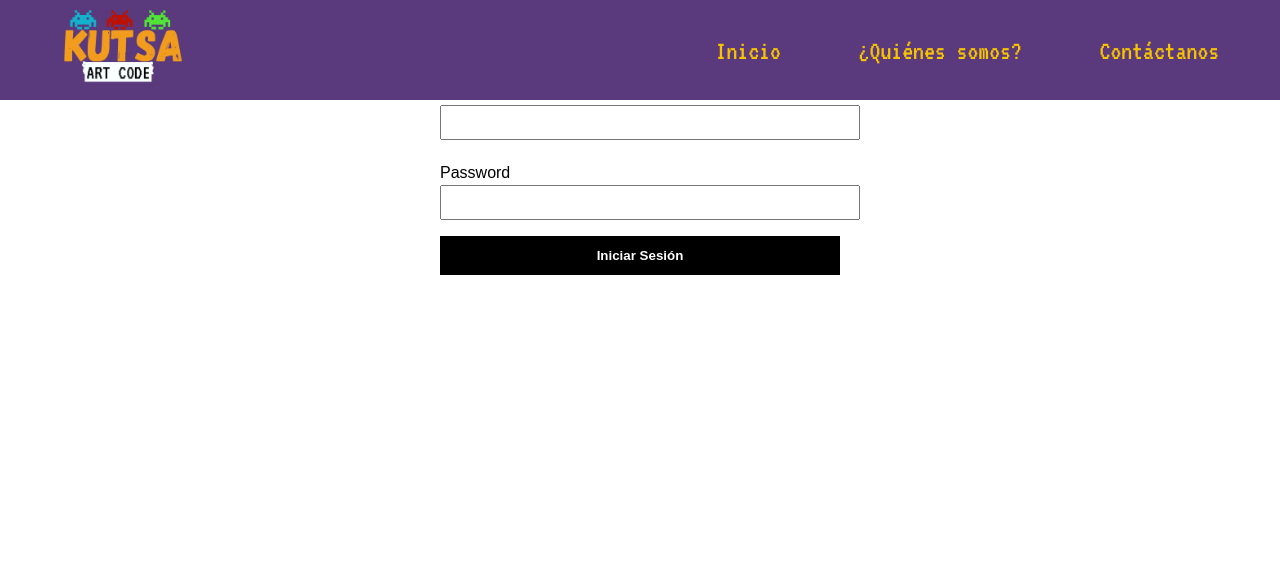
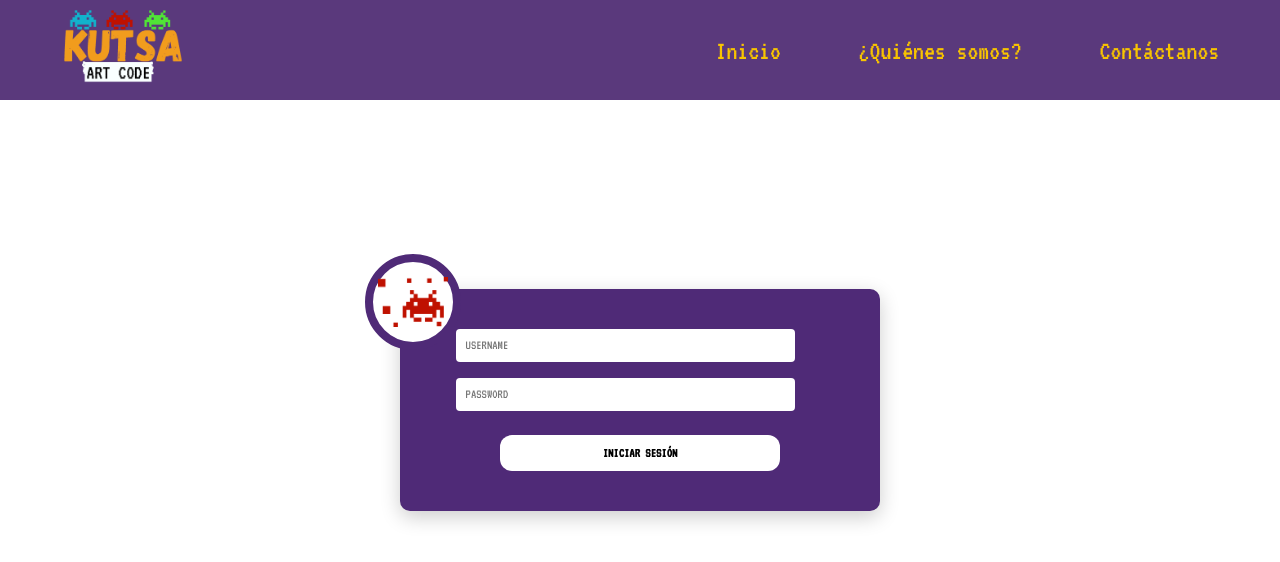
Before and after one commit to MarlonAngarita/Proyecto_final_v2, an Angular app in the folder Frontend/: page /login in a window 1280 px wide. Shown: the top 562 px of the page. Built offline with nearby package versions, Linux system fonts and the light colour scheme.

Commit message:
subiendo login

```diff
--- a/Frontend/src/app/pages/Login/login.css
+++ b/Frontend/src/app/pages/Login/login.css
@@ -1,32 +1,78 @@
-.auth-form {
-  max-width: 400px;
-  margin: 2rem auto;
-  text-align: left;
+body, html {
+  margin: 0;
+  padding: 0;
+  height: 100%;
   font-family: 'Orbitron', sans-serif;
+  background-color: #ffffff;
+}
 
-  h2 {
-    text-align: center;
-    margin-bottom: 1.5rem;
-  }
 
-  label {
-    display: block;
-    margin: 0.5rem 0 0.2rem;
-  }
 
-  input {
-    width: 100%;
-    padding: 0.5rem;
-    margin-bottom: 1rem;
-  }
+/* Centrar todo */
+.login-wrapper {
+  display: flex;
+  justify-content: center;
+  align-items: center;
+  height: 100vh;
+}
 
-  button {
-    width: 100%;
-    padding: 0.75rem;
-    background: black;
-    color: white;
-    font-weight: bold;
-    border: none;
-    cursor: pointer;
-  }
+/* Caja morada */
+.login-card {
+  background-color: #4F2A77; /* morado oscuro */
+  border-radius: 10px;
+  padding: 2rem 2.5rem 2.5rem;
+  position: relative;
+  width: 400px;
+  box-shadow: 0 6px 20px rgba(0, 0, 0, 0.2);
+
 }
+
+/* Círculo con imagen */
+.icon-circle {
+  width: 80px;
+  height: 80px;
+  background-color: white;
+  border: 8px solid #4F2A77;
+  border-radius: 50%;
+  position: absolute;
+  top: -35px;
+  left: -35px;
+  display: flex;
+  align-items: center;
+  justify-content: center;
+}
+
+.icon-circle img {
+  width: 70px;
+  height: 50px;
+}
+
+/* Inputs */
+form input {
+  width: 80%;
+  padding: 0.6rem;
+  margin: 0.5rem 1rem   ;
+  border: none;
+  border-radius: 4px;
+  font-family: 'VT323', monospace;
+}
+
+/* Botón */
+form button {
+  width: 70%;
+  margin: 1rem auto 0;
+  padding: 0.7rem;
+  border-radius: 12px;
+  background-color: white;
+  color: #000;
+  border: none;
+  font-family: 'VT323', monospace;
+  font-weight: bold;
+  display: block;
+  cursor: pointer;
+  transition: background-color 0.3s ease;
+}
+
+form button:hover {
+  background-color: #df2727;
+}
--- a/Frontend/src/app/pages/Login/login.html
+++ b/Frontend/src/app/pages/Login/login.html
@@ -1,10 +1,17 @@
-<section class="auth-form">
-  <h2>Iniciar Sesión</h2>
-  <form>
-    <label>Username</label>
-    <input type="text" />
-    <label>Password</label>
-    <input type="password" />
-    <button type="submit">Iniciar Sesión</button>
-  </form>
-</section>
+<div class="login-wrapper">
+  <div class="login-card">
+    <div class="icon-circle">
+          <img src="/assets/rojo.png" alt="rojo claro " class="rojo" />
+
+
+
+
+    </div>
+
+    <form>
+      <input class="small-input" type="text" placeholder="USERNAME" />
+      <input class="small-input" type="password" placeholder="PASSWORD" />
+      <button type="submit">INICIAR SESIÓN</button>
+    </form>
+  </div>
+</div>
```
